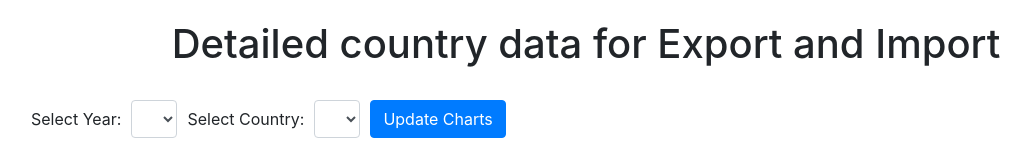
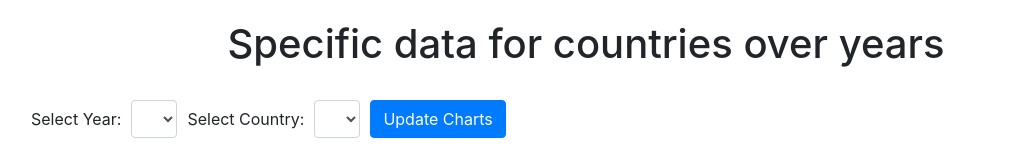
Before and after one commit to MHKamel/govtech, a Flask app: template templates/pie_charts.html in a window 1280 px wide. Shown: the part 116-278 px from the top of the page, without its empty margins (54-1085 px from the left). Run offline with Flask 3, Linux system fonts and the light colour scheme; the template is opened without the code that fills it, so the values that code supplies are empty; parts of the project's set-up code (start-up, migrations or seed data) failed here and were passed over; some libraries are stand-ins or nearby versions.

Commit message:
update titles

```diff
--- a/templates/combined_pie_charts.html
+++ b/templates/combined_pie_charts.html
@@ -21,7 +21,7 @@
         </div>
     </nav>
     <div class="container">
-        <h1 class="text-center">Pie Charts for Total Exports and Imports</h1>
+        <h1 class="text-center">Total importing and exporting data</h1>
         <br/>
 
         <div class="form-row align-items-center">
--- a/templates/pie_charts.html
+++ b/templates/pie_charts.html
@@ -21,7 +21,7 @@
         </div>
     </nav>
     <div class="container">
-        <h1 class="text-center">Detailed country data for Export and Import</h1>
+        <h1 class="text-center">Specific data for countries over years</h1>
         <br/>
 
         <div class="form-row align-items-center">
```
